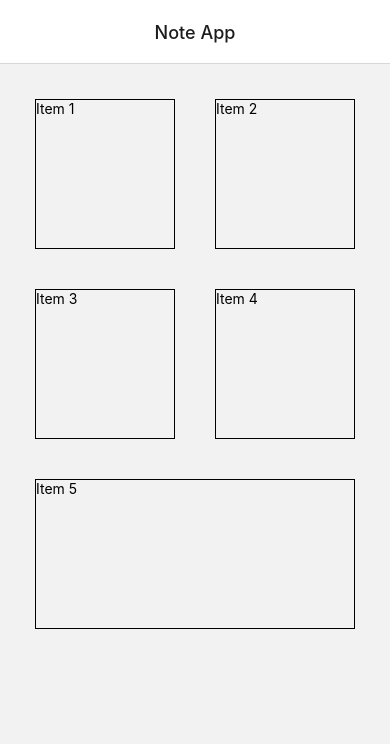
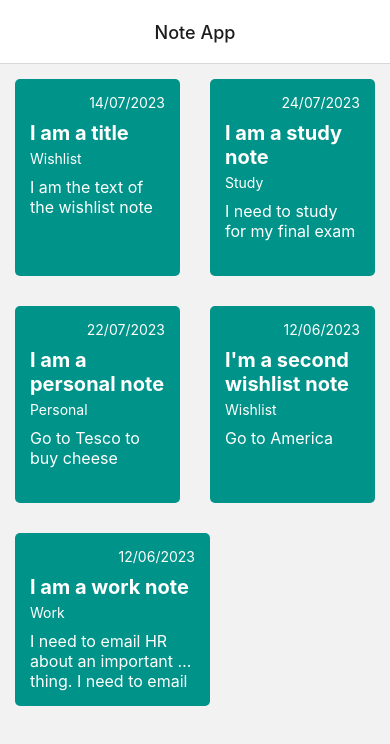
Before and after one commit to DaisyWard/ReactNativeNotesApp, a React Native app: screen / in a window 390 px wide. Shown: the top 744 px of the page. Built offline with nearby package versions, Linux system fonts and the light colour scheme.

Commit message:
Begin styling notes

```diff
--- a/components/Note.js
+++ b/components/Note.js
@@ -1,9 +1,12 @@
 import { StyleSheet, View, Text } from "react-native"
 
-const Note = ({title}) => {
+const Note = ({ title, category, text, date }) => {
   return (
     <View style={styles.wrapper}>
-      <Text>{title}</Text>
+      <Text style={styles.date}>{date}</Text>
+      <Text style={styles.title}>{title}</Text>
+      <Text style={styles.category}>{category}</Text>
+      <Text numberOfLines={2} style={styles.text}>{text}</Text>
     </View>
   )
 }
@@ -12,9 +15,33 @@ export default Note
 
 const styles = StyleSheet.create({
   wrapper: {
-    flex: 1,
-    height: 150,
-    borderWidth: 1,
-    margin: 20
+    flex: 0.5,
+    //maxHeight: 150,
+    margin: 15,
+    borderRadius: 5,
+    padding: 15,
+    backgroundColor: '#009389',
+    overflow: 'hidden'
+  },
+  date: {
+    display: 'flex',
+    alignSelf: 'flex-end',
+    color: '#fff',
+    marginBottom: 10
+  },
+  title: {
+    fontSize: 20,
+    fontWeight: 'bold',
+    color: '#fff',
+  },
+  category: {
+    color: '#fff',
+    marginTop: 5,
+    marginBottom: 10
+  },
+  text: {
+    color: '#fff',
+    fontSize: 16,
+    paddingBottom: 20
   }
 });
--- a/screens/NoteList.js
+++ b/screens/NoteList.js
@@ -6,55 +6,57 @@ const NoteList = () => {
   const items = [
     {
       id: 1,
-      title: 'Item 1',
-      backgroundColor: 'red',
+      title: 'I am a title',
+      category: 'Wishlist',
+      text: 'I am the text of the wishlist note',
+      date: '14/07/2023'
     },
     {
       id: 2,
-      title: 'Item 2',
-      backgroundColor: 'green',
+      title: 'I am a study note',
+      category: 'Study',
+      text: 'I need to study for my final exam',
+      date: '24/07/2023'
     },
     {
       id: 3,
-      title: 'Item 3',
-      backgroundColor: 'blue',
+      title: 'I am a personal note',
+      category: 'Personal',
+      text: 'Go to Tesco to buy cheese',
+      date: '22/07/2023'
     },
     {
       id: 4,
-      title: 'Item 4',
-      backgroundColor: 'yellow',
+      title: 'I\'m a second wishlist note',
+      category: 'Wishlist',
+      text: 'Go to America',
+      date: '12/06/2023'
     },
     {
       id: 5,
-      title: 'Item 5',
-      backgroundColor: 'orange',
+      title: 'I am a work note',
+      category: 'Work',
+      text: 'I need to email HR about an important thing. I need to email HR about an important thing.I need to email HR about an important thing.I need to email HR about an important thing.',
+      date: '12/06/2023'
     },
   ];
 
   return (
     <SafeAreaView>
-      <ScrollView style={styles.somePageWrapper} contentContainerStyle={{
-        flexDirection: 'row',
-        flexWrap: 'wrap',
-      }}>
-
         <FlatList
           data={items}
           numColumns={2}
           keyExtractor={item => item.id}
           renderItem={({item}) => (
-            <Note title={item.title} />
+            <Note title={item.title} category={item.category} text={item.text} date={item.date} />
           )}
         />
-      </ScrollView>
     </SafeAreaView>
   );
 };
 
 export default NoteList;
 
-const styles = StyleSheet.create({
-  somePageWrapper: {
-    margin: 15,
-  }
-});
+// const styles = StyleSheet.create({
+
+// });
```
